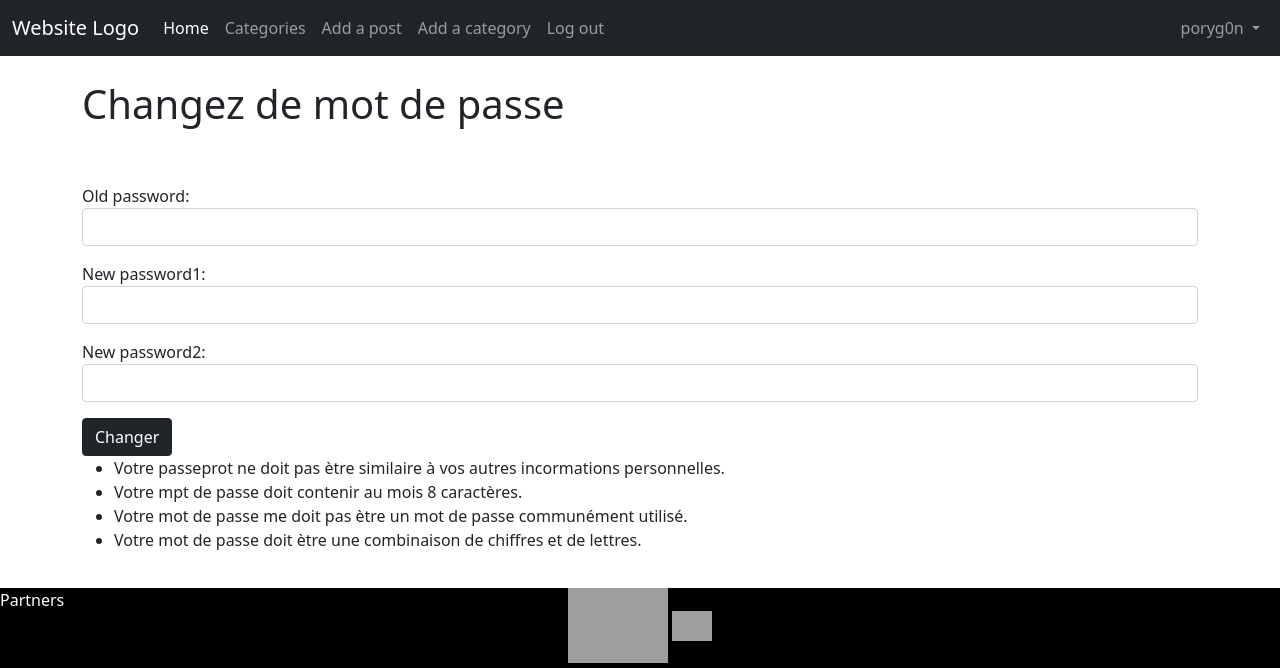
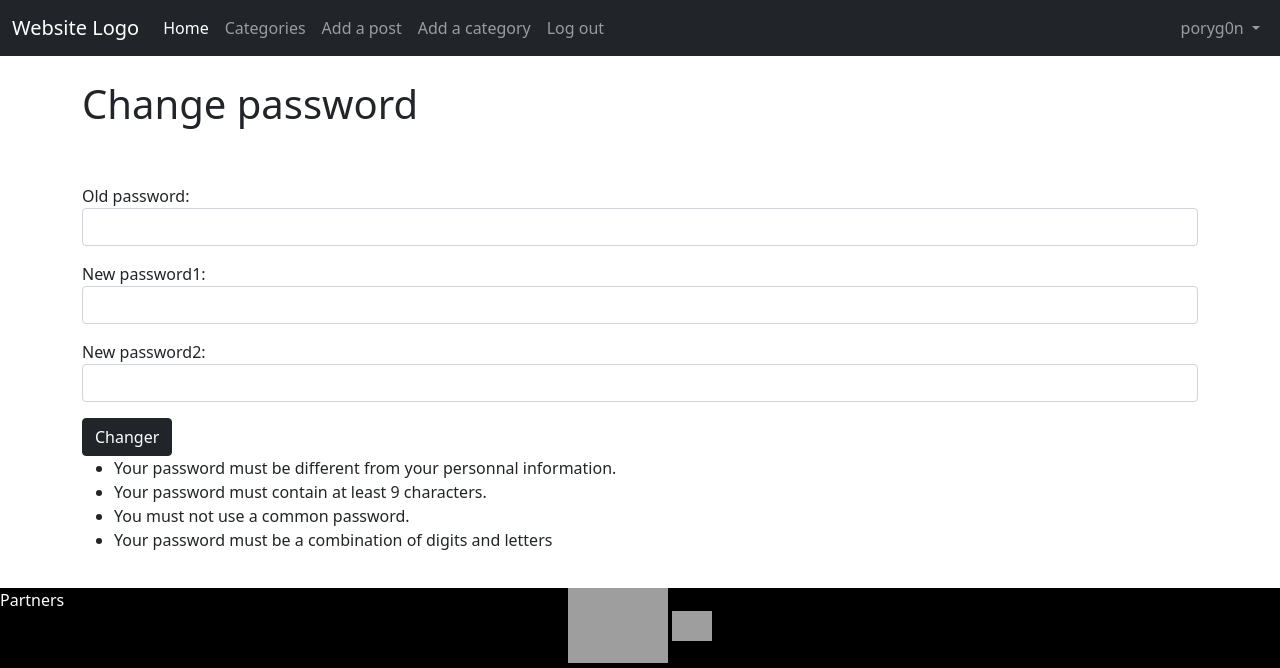
Before and after one commit to poryg0n/physics_blog, a Django app: page /members/password/ in a window 1280 px wide. Shown: the part 400-1068 px from the top of the page. Run offline with Django 4.2, Linux system fonts and the light colour scheme; a user stored in the database is signed in; grey boxes are pictures that could not be loaded.

Commit message:
first commit

```diff
--- a/members/templates/registration/change_password.html
+++ b/members/templates/registration/change_password.html
@@ -1,9 +1,9 @@
 {% extends 'base.html' %}
-{% block title %}Changer de mot de passe{% endblock %}
+{% block title %}Change pasword{% endblock %}
 
 
 {% block content %}
-<h1>Changez de mot de passe </h1>
+<h1>Change password </h1>
     <br/><br/>
 <div class="form-group">
 <form method="POST">
@@ -13,9 +13,9 @@
 </form>
 </div>
 <ul>
-	<li> Votre passeprot ne doit pas &egrave;tre similaire &agrave; vos autres incormations personnelles.</li>
-	<li> Votre mpt de passe doit contenir au mois 8 caract&egrave;res.</li>
-	<li> Votre mot de passe me doit pas &egrave;tre un mot de passe commun&eacute;ment utilis&eacute;.</li>
-	<li> Votre mot de passe doit &egrave;tre une combinaison de chiffres et de lettres.</li>
+	<li>Your password must be different from your personnal information.</li>
+	<li>Your password must contain at least 9 characters.</li>
+	<li>You must not use a common password.</li>
+	<li>Your password must be a combination of digits and letters</li>
 </ul>
 {% endblock %}
--- a/members/templates/registration/register.html
+++ b/members/templates/registration/register.html
@@ -1,15 +1,15 @@
 {% extends 'base.html' %}
-{% block title %}Enregistrement{% endblock %}
+{% block title %}Signup{% endblock %}
 
 
 {% block content %}
-<h1>Enregistrez-vous</h1>
+<h1>Sign up</h1>
     <br/><br/>
 <div class="form-group">
 <form method="POST">
     {% csrf_token %}
     {{ form.as_p }}
-    <button class="btn btn-dark" type="submit">S'enregistrer</button>
+    <button class="btn btn-dark" type="submit">Sign up</button>
 </form>
 </div>
 {% endblock %}
```
Also changed, not shown: members/templates/registration/login.html (+5 -5 lines), members/templates/registration/pasaword_success.html (deleted, +0 -15 lines).
